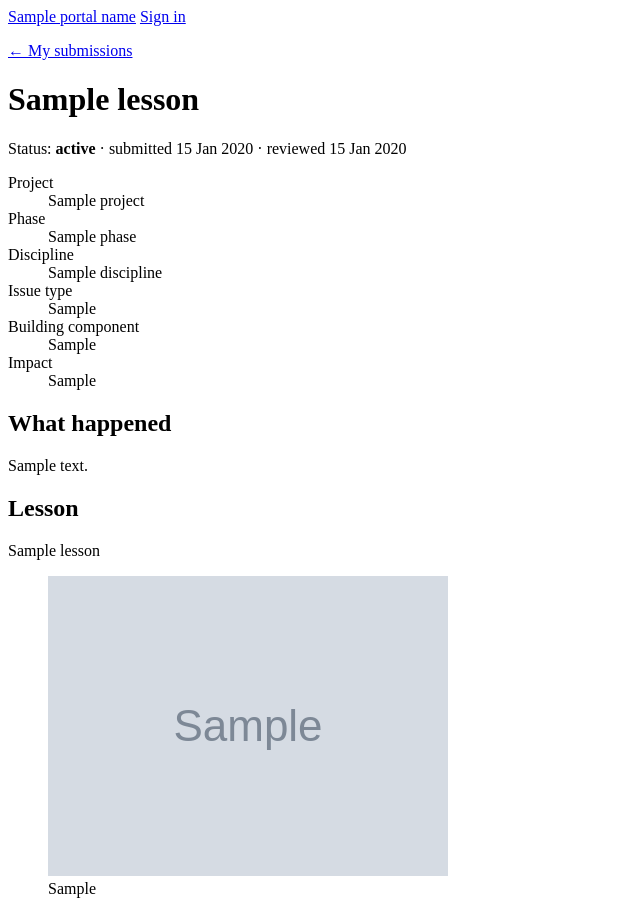
After one commit to ArchiLink/archiknowledge, a Django app: template templates/lessons/my_submission_detail.html in a window 1280 px wide. The commit adds this page. Shown: the whole page, without its empty margins (0-640 px from the left). Run offline with Django 5.2, Linux system fonts and the light colour scheme; the template is opened without the code that fills it: most values are stand-ins (such as "Sample title", 1, 10 or a date in 2020); grey boxes marked "Sample" are stand-in pictures.

Commit message:
REQ-SUBMIT-002: Add the My submissions list and detail pages (#39)
Logged-in users see only their own lessons, with status and dates, and
can open each one with its images; any other lesson ID is a 404. The
submission confirmation page and header now link to the list.

Closes #13

Co-authored-by: “[Keval <“[keval@architecttura.com]”>
Co-authored-by: Claude Opus 5.5 <noreply@anthropic.com>

```diff
--- a/lessons/urls.py
+++ b/lessons/urls.py
@@ -5,4 +5,6 @@ from lessons import views
 urlpatterns = [
     path("submit/", views.submit_lesson, name="submit_lesson"),
     path("submit/<int:pk>/done/", views.submit_done, name="submit_done"),
+    path("my-submissions/", views.my_submissions, name="my_submissions"),
+    path("my-submissions/<int:pk>/", views.my_submission_detail, name="my_submission_detail"),
 ]
--- a/templates/base.html
+++ b/templates/base.html
@@ -10,6 +10,7 @@
     <a href="/">{{ portal_name }}</a>
     {% if user.is_authenticated %}
       <a href="{% url 'submit_lesson' %}">Submit a lesson</a>
+      <a href="{% url 'my_submissions' %}">My submissions</a>
       <span>Signed in as {{ user.get_username }}</span>
       <form method="post" action="{% url 'logout' %}">
         {% csrf_token %}
--- /dev/null
+++ b/templates/lessons/my_submission_detail.html
@@ -0,0 +1,29 @@
+{% extends "base.html" %}
+
+{% block title %}{{ lesson.title }} · {{ portal_name }}{% endblock %}
+
+{% block content %}
+  <p><a href="{% url 'my_submissions' %}">← My submissions</a></p>
+  <h1>{{ lesson.title }}</h1>
+  <p>Status: <strong>{{ lesson.get_status_display }}</strong>
+    · submitted {{ lesson.submitted_at|date:"j M Y" }}
+    {% if lesson.reviewed_at %}· reviewed {{ lesson.reviewed_at|date:"j M Y" }}{% endif %}</p>
+  <dl>
+    <dt>Project</dt><dd>{{ lesson.project }}</dd>
+    <dt>Phase</dt><dd>{{ lesson.phase }}</dd>
+    <dt>Discipline</dt><dd>{{ lesson.discipline }}</dd>
+    <dt>Issue type</dt><dd>{{ lesson.issue_type }}</dd>
+    <dt>Building component</dt><dd>{{ lesson.building_component }}</dd>
+    <dt>Impact</dt><dd>{{ lesson.get_impact_display }}</dd>
+  </dl>
+  <h2>What happened</h2>
+  <p>{{ lesson.description|linebreaksbr }}</p>
+  <h2>Lesson</h2>
+  <p>{{ lesson.lesson|linebreaksbr }}</p>
+  {% for image in lesson.images.all %}
+    <figure>
+      <img src="{{ image.file.url }}" alt="{{ image.get_kind_display }} image" loading="lazy">
+      <figcaption>{{ image.get_kind_display }}</figcaption>
+    </figure>
+  {% endfor %}
+{% endblock %}
--- a/templates/lessons/submit_done.html
+++ b/templates/lessons/submit_done.html
@@ -5,5 +5,5 @@
 {% block content %}
   <h1>Thank you</h1>
   <p>“{{ lesson.title }}” has been submitted and is waiting for QA review.</p>
-  <p><a href="{% url 'submit_lesson' %}">Submit another lesson</a></p>
+  <p><a href="{% url 'my_submissions' %}">See my submissions</a> · <a href="{% url 'submit_lesson' %}">Submit another lesson</a></p>
 {% endblock %}
```
Also changed, not shown: lessons/views.py (+20 -1 lines), templates/lessons/my_submissions.html (added, +29 -0 lines), tests/test_my_submissions.py (added, +90 -0 lines).
